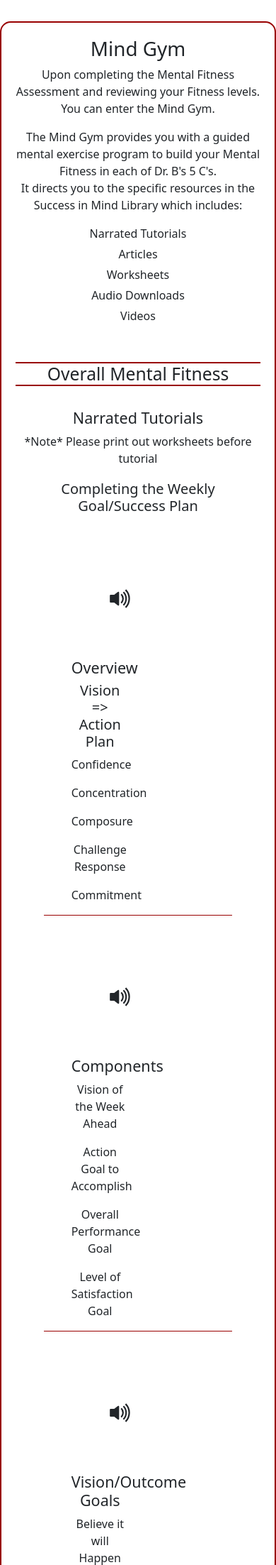
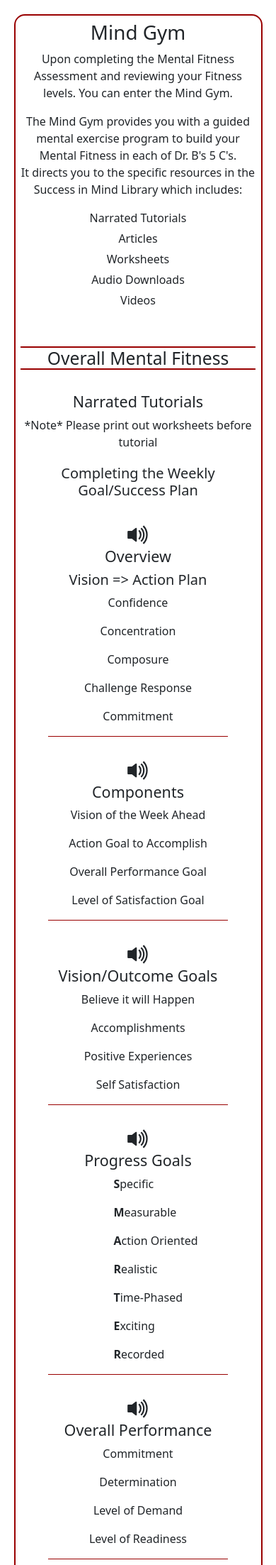
Before and after one commit to SBUtltmedia/successinmind, a Django app: page /mind_gym/ in a window 390 px wide; the page is wider, and only the part inside the window is pictured. Shown: the part 76-2281 px from the top of that part at 71% size. Run offline with Django 3.2, Linux system fonts and the light colour scheme; some libraries are stand-ins or nearby versions.

Commit message:
Page Responsiveness 3

```diff
--- a/home/static/css/mind_gym.css
+++ b/home/static/css/mind_gym.css
@@ -1,10 +1,9 @@
 
-.container {
-	margin-top: 30px;
-	margin-bottom: 30px;
+#enclosure {
+	margin: 5%;
 	border: 2px solid #990000;
 	border-radius: 15px;
-	padding: 20px;
+	padding: 2%;
 	text-align: center;
 }
 
@@ -18,19 +17,42 @@
 	margin-top: 30px;
 	margin-left: 10%;
 	margin-right: 10%;
-	padding-left: 8%;
-	padding-right: 24.5%;
+	padding-left: 23%;
+	padding-right: 30%;
+	border-bottom: 1px #990000 solid;
 }
 
 
 
 svg {
-	margin-top: 50%;
-	margin-bottom: 50%;
-	margin-left: 5%;
+	top: 50%;
+	position: relative;
 	height: 35px;
 	width: 35px;
 }
+
+
+@media only screen and (max-width: 780px) {
+	svg {
+		position: initial;
+	}
+
+	.tutorial_row {
+		padding-left: 0;
+		padding-right: 0;
+	}
+}
+
+
+
+@media only screen and (max-width: 520px) {
+	iframe {
+		width: 90%;
+		height: auto;
+	}
+}
+
+
 
 .tutorial_block h3 {
 	border-bottom: 1px solid #990000;
@@ -51,29 +73,10 @@ svg {
 }
 
 
-
-.tutorial_row {
-	text-align: center;
-	margin-top: 30px;
-	margin-left: 10%;
-	margin-right: 10%;
-	padding-left: 8%;
-	padding-right: 24.5%;
-	border-bottom: 1px solid #990000;
-}
-
 .first {
 	padding-top: 1%;
 }
 
-
-svg {
-	margin-top: 50%;
-	margin-bottom: 50%;
-	margin-left: 5%;
-	height: 35px;
-	width: 35px;
-}
 
 
 #smarter {
--- a/home/templates/b_60.html
+++ b/home/templates/b_60.html
@@ -2,7 +2,7 @@
 {% load static %}
 {% block body_block %}
 	<link rel="stylesheet" href="{% static 'css/b_60.css' %}">
-	<div class='container'>
+	<div id='enclosure'>
 		<h1>Dr. B. in 60</h1>
 		<h3>The Four Crazy Rules for Mental Toughness</h3>
 		<div id='playlist_1' class='video_block'>
--- a/home/templates/mind_gym.html
+++ b/home/templates/mind_gym.html
@@ -5,7 +5,7 @@
 <script>
 	var audios = [];
 </script>
-<div id='enclosure' class='container'>
+<div id='enclosure'>
 	<h1>Mind Gym</h1>
 	<p>Upon completing the Mental Fitness Assessment and reviewing your Fitness levels. You can enter the Mind Gym.</p>
 	<p>The Mind Gym provides you with a guided mental exercise program to build your Mental Fitness in each of Dr. B's 5
@@ -28,7 +28,7 @@
 	<div class='tutorial_block first'>
 		<h5>Completing the Weekly Goal/Success Plan</h5>
 		<div class='tutorial_row first row'>
-			<div class='speaker_container col'>
+			<div class='speaker_container col-md-2'>
 				<svg id='tutorial_1' xmlns="http://www.w3.org/2000/svg" width="16" height="16" fill="currentColor"
 					class="speaker bi bi-volume-up-fill" viewBox="0 0 16 16">
 					<path
@@ -57,7 +57,7 @@
 					}
 				});
 			</script>
-			<div class='tutorial_text col-8'>
+			<div class='tutorial_text col-md-10'>
 				<h4>Overview</h4>
 				<h5>Vision => Action Plan</h5>
 				<p>Confidence</p>
@@ -68,7 +68,7 @@
 			</div>
 		</div>
 		<div class='tutorial_row row'>
-			<div class='speaker_container col'>
+			<div class='speaker_container col-md-2'>
 				<svg id='tutorial_2' xmlns="http://www.w3.org/2000/svg" width="16" height="16" fill="currentColor"
 					class="speaker bi bi-volume-up-fill" viewBox="0 0 16 16">
 					<path
@@ -97,7 +97,7 @@
 					}
 				});
 			</script>
-			<div class='tutorial_text col-8'>
+			<div class='tutorial_text col-md-10'>
 				<h4>Components</h4>
 				<p>Vision of the Week Ahead</p>
 				<p>Action Goal to Accomplish</p>
@@ -106,7 +106,7 @@
 			</div>
 		</div>
 		<div class='tutorial_row row'>
-			<div class='speaker_container col'>
+			<div class='speaker_container col-md-2'>
 				<svg id='tutorial_3' xmlns="http://www.w3.org/2000/svg" width="16" height="16" fill="currentColor"
 					class="speaker bi bi-volume-up-fill" viewBox="0 0 16 16">
 					<path
@@ -135,7 +135,7 @@
 					}
 				});
 			</script>
-			<div class='tutorial_text col-8'>
+			<div class='tutorial_text col-md-10'>
 				<h4>Vision/Outcome Goals</h4>
 				<p>Believe it will Happen</p>
 				<p>Accomplishments</p>
@@ -144,7 +144,7 @@
 			</div>
 		</div>
 		<div class='tutorial_row row'>
-			<div class='speaker_container col'>
+			<div class='speaker_container col-md-2'>
 				<svg id='tutorial_4' xmlns="http://www.w3.org/2000/svg" width="16" height="16" fill="currentColor"
 					class="speaker bi bi-volume-up-fill" viewBox="0 0 16 16">
 					<path
@@ -173,7 +173,7 @@
 					}
 				});
 			</script>
-			<div class='tutorial_text col-8'>
+			<div class='tutorial_text col-md-10'>
 				<h4>Progress Goals</h4>
 				<div id='smarter'>
 					<p><b>S</b>pecific</p>
@@ -187,7 +187,7 @@
 			</div>
 		</div>
 		<div class='tutorial_row row'>
-			<div class='speaker_container col'>
+			<div class='speaker_container col-md-2'>
 				<svg id='tutorial_5' xmlns="http://www.w3.org/2000/svg" width="16" height="16" fill="currentColor"
 					class="speaker bi bi-volume-up-fill" viewBox="0 0 16 16">
 					<path
@@ -216,7 +216,7 @@
 					}
 				});
 			</script>
-			<div class='tutorial_text col-8'>
+			<div class='tutorial_text col-md-10'>
 				<h4>Overall Performance</h4>
 				<p>Commitment</p>
 				<p>Determination</p>
@@ -225,7 +225,7 @@
 			</div>
 		</div>
 		<div class='tutorial_row row'>
-			<div class='speaker_container col'>
+			<div class='speaker_container col-md-2'>
 				<svg id='tutorial_6' xmlns="http://www.w3.org/2000/svg" width="16" height="16" fill="currentColor"
 					class="speaker bi bi-volume-up-fill" viewBox="0 0 16 16">
 					<path
@@ -254,14 +254,14 @@
 					}
 				});
 			</script>
-			<div class='tutorial_text col-8'>
+			<div class='tutorial_text col-md-10'>
 				<h4>Level of Satisfaction</h4>
 				<p>Self Esteem</p>
 				<p>Feeling of Accomplishment</p>
 			</div>
 		</div>
 		<div class='tutorial_row row'>
-			<div class='speaker_container col'>
+			<div class='speaker_container col-md-2'>
 				<svg id='tutorial_7' xmlns="http://www.w3.org/2000/svg" width="16" height="16" fill="currentColor"
 					class="speaker bi bi-volume-up-fill" viewBox="0 0 16 16">
 					<path
@@ -290,7 +290,7 @@
 					}
 				});
 			</script>
-			<div class='tutorial_text col-8'>
+			<div class='tutorial_text col-md-10'>
 				<p><i>If you have built castles in the air your work need not be lost</i></p>
 				<p><i>That is where they should be</i></p>
 				<p><i>Now put the foundation under them</i></p>
@@ -301,7 +301,7 @@
 	<div class='tutorial_block'>
 		<h4>Well Journal</h4>
 		<div class='tutorial_row row'>
-			<div class='speaker_container col'>
+			<div class='speaker_container col-md-2'>
 				<svg id='tutorial_10' xmlns="http://www.w3.org/2000/svg" width="16" height="16" fill="currentColor"
 					class="speaker bi bi-volume-up-fill" viewBox="0 0 16 16">
 					<path
@@ -330,7 +330,7 @@
 					}
 				});
 			</script>
-			<div class='tutorial_text col-8'>
+			<div class='tutorial_text col-md-10'>
 				<p>Neuroplasticity</p>
 				<p>180 Degree Shift</p>
 				<p>What Went Well</p>
@@ -341,7 +341,7 @@
 			</div>
 		</div>
 		<div class='tutorial_row row'>
-			<div class='speaker_container col'>
+			<div class='speaker_container col-md-2'>
 				<svg id='tutorial_11' xmlns="http://www.w3.org/2000/svg" width="16" height="16" fill="currentColor"
 					class="speaker bi bi-volume-up-fill" viewBox="0 0 16 16">
 					<path
@@ -370,7 +370,7 @@
 					}
 				});
 			</script>
-			<div class='tutorial_text col-8'>
+			<div class='tutorial_text col-md-10'>
 				<h4>Mental Fitness Record</h4>
 				<p>Confidence</p>
 				<p>Concentration</p>
@@ -380,7 +380,7 @@
 			</div>
 		</div>
 		<div class='tutorial_row row'>
-			<div class='speaker_container col'>
+			<div class='speaker_container col-md-2'>
 				<svg id='tutorial_12' xmlns="http://www.w3.org/2000/svg" width="16" height="16" fill="currentColor"
 					class="speaker bi bi-volume-up-fill" viewBox="0 0 16 16">
 					<path
@@ -409,7 +409,7 @@
 					}
 				});
 			</script>
-			<div class='tutorial_text col-8'>
+			<div class='tutorial_text col-md-10'>
 				<h4>Overall Performance Rating</h4>
 				<p>Composite Rating</p>
 				<p>Goal Attainment Success</p>
@@ -418,7 +418,7 @@
 			</div>
 		</div>
 		<div class='tutorial_row row'>
-			<div class='speaker_container col'>
+			<div class='speaker_container col-md-2'>
 				<svg id='tutorial_13' xmlns="http://www.w3.org/2000/svg" width="16" height="16" fill="currentColor"
 					class="speaker bi bi-volume-up-fill" viewBox="0 0 16 16">
 					<path
@@ -447,7 +447,7 @@
 					}
 				});
 			</script>
-			<div class='tutorial_text col-8'>
+			<div class='tutorial_text col-md-10'>
 				<h4>Overall Satisfaction Rating</h4>
 				<p>Coach John Wooden</p>
 				<p>Peace of Mind</p>
```
Also changed, not shown: home/static/css/b_60.css (+3 -4 lines), home/static/css/library.css (+6 -22 lines), home/templates/library.html (+5 -5 lines).
